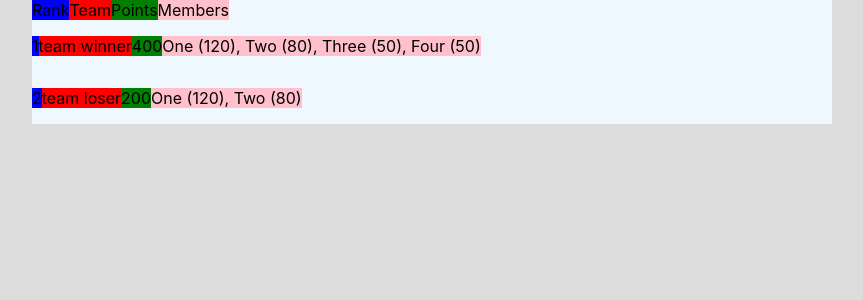
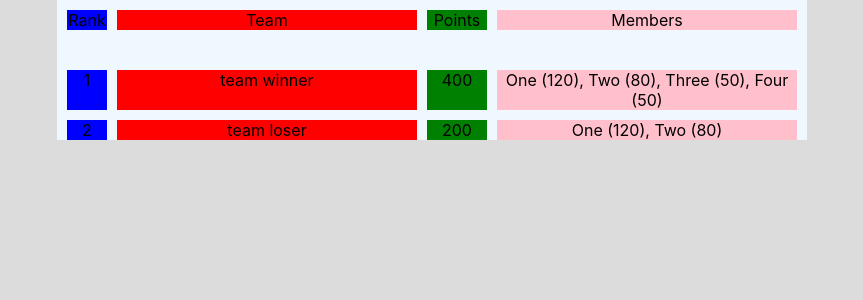
Before and after one commit to yurisilva/bilingue-results-2022-1, a React (Create React App) app: page / in a window 1280 px wide. Shown: the top 300 px of the page, without its empty margins (208-1071 px from the left). Built offline with nearby package versions, Linux system fonts and the light colour scheme.

Commit message:
add sizes to table header and rows

```diff
--- a/src/components/ResultsTable/ResultsTable.tsx
+++ b/src/components/ResultsTable/ResultsTable.tsx
@@ -20,10 +20,10 @@ const ResultsTable = ({ data }: { data: ResultsTableProps[] }) => {
     <>
       <div data-testid={"results-table"} className={"results-table"}>
         <div className={"results-table-header"}>
-          <div>Rank</div>
-          <div>Team</div>
-          <div>Points</div>
-          <div>Members</div>
+          <div className={"results-table-header-item"}>Rank</div>
+          <div className={"results-table-header-item"}>Team</div>
+          <div className={"results-table-header-item"}>Points</div>
+          <div className={"results-table-header-item"}>Members</div>
         </div>
         {sortedGroups.map((group, index) => (
           <div
@@ -31,16 +31,16 @@ const ResultsTable = ({ data }: { data: ResultsTableProps[] }) => {
             className={"results-table-row"}
             key={index}
           >
-            <p>{index + 1}</p>
-            <p>{group.name}</p>
-            <p>{group.points}</p>
-            <p>
+            <div className={"results-table-row-item"}>{index + 1}</div>
+            <div className={"results-table-row-item"}>{group.name}</div>
+            <div className={"results-table-row-item"}>{group.points}</div>
+            <div className={"results-table-row-item"}>
               {group.members
                 ? formatMembersForDisplay({
                     members: group.members,
                   })
                 : undefined}
-            </p>
+            </div>
           </div>
         ))}
       </div>
--- a/src/components/ResultsTable/style.scss
+++ b/src/components/ResultsTable/style.scss
@@ -5,47 +5,65 @@ body {
 
 .results-table {
   background-color: aliceblue;
-  max-width: 800px;
+  width: fit-content;
   margin-left: auto;
   margin-right: auto;
 
   &-header {
     display: flex;
+    padding: 10px 0px 30px 10px;
+
+    &-item {
+      margin-right: 10px;
+    }
 
     :nth-child(1) {
       background-color: blue;
+      width: 40px;
     }
 
     :nth-child(2) {
       background-color: red;
+      width: 300px;
     }
 
     :nth-child(3) {
       background-color: green;
+      width: 60px;
     }
 
     :nth-child(4) {
       background-color: pink;
+      width: 300px;
     }
   }
 
   &-row {
     display: flex;
 
+    &-item {
+      margin-top: 10px;
+      margin-left: 10px;
+    }
+
     :nth-child(1) {
       background-color: blue;
+      width: 40px;
     }
 
     :nth-child(2) {
       background-color: red;
+      width: 300px;
     }
 
     :nth-child(3) {
       background-color: green;
+      width: 60px;
     }
 
     :nth-child(4) {
       background-color: pink;
+      width: 300px;
     }
   }
 }
```
